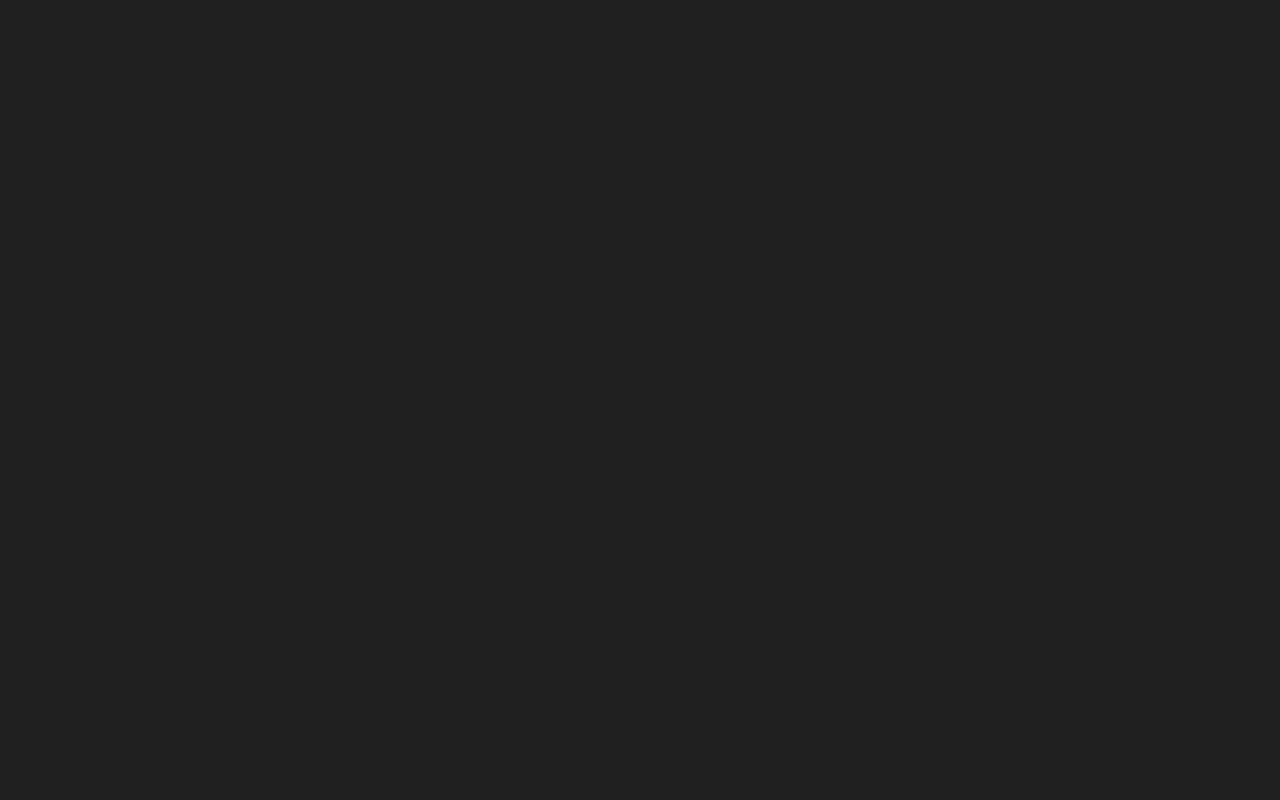
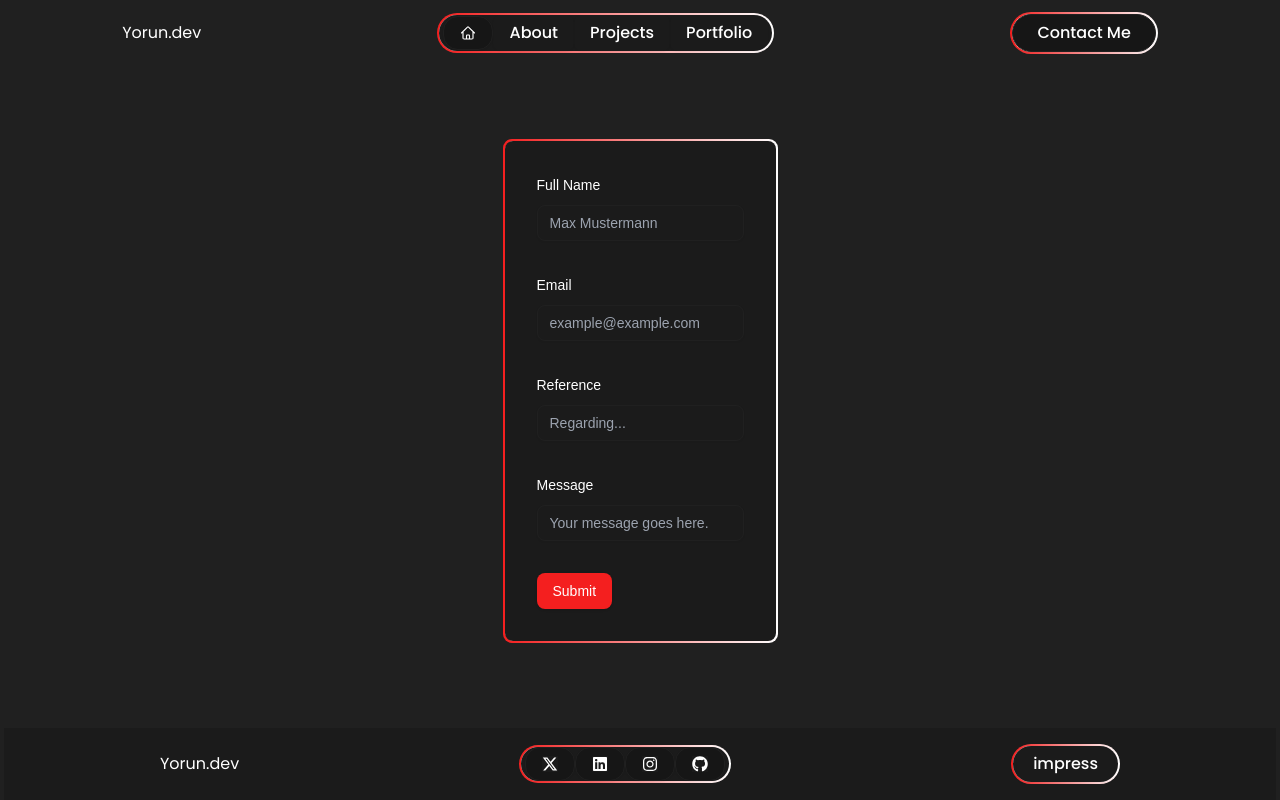
Before and after one commit to BambusTM/YorunFE, a Next.js app: page /contact in a window 1280 px wide. Built offline with nearby package versions, Linux system fonts and the light colour scheme.

Commit message:
added contact form and its page

```diff
--- a/package.json
+++ b/package.json
@@ -12,9 +12,11 @@
     "@fortawesome/free-brands-svg-icons": "^6.6.0",
     "@fortawesome/free-solid-svg-icons": "^6.6.0",
     "@fortawesome/react-fontawesome": "^0.2.2",
+    "@hookform/resolvers": "^3.9.1",
     "@radix-ui/react-accordion": "^1.2.1",
     "@radix-ui/react-avatar": "^1.1.1",
     "@radix-ui/react-icons": "^1.3.0",
+    "@radix-ui/react-label": "^2.1.0",
     "@radix-ui/react-slot": "^1.1.0",
     "@radix-ui/react-toast": "^1.2.2",
     "class-variance-authority": "^0.7.0",
@@ -23,8 +25,10 @@
     "next": "15.0.1",
     "react": "^18.3.1",
     "react-dom": "^18.3.1",
+    "react-hook-form": "^7.53.1",
     "tailwind-merge": "^2.5.4",
-    "tailwindcss-animate": "^1.0.7"
+    "tailwindcss-animate": "^1.0.7",
+    "zod": "^3.23.8"
   },
   "devDependencies": {
     "@types/node": "^20",
--- a/src/app/contact/page.tsx
+++ b/src/app/contact/page.tsx
@@ -1,6 +1,15 @@
+import NavBar from "@/components/organisms/NavBar";
+import Footer from "@/components/organisms/Footer";
+import ContactCard from "@/components/organisms/ContactCard";
+
 export default function Contact() {
     return (
-        <>
-        </>
+        <div className="min-h-screen flex justify-between flex-col px-1">
+            <NavBar/>
+            <div className="space-y-4 flex justify-around">
+                <ContactCard/>
+            </div>
+            <Footer/>
+        </div>
     );
 }
--- /dev/null
+++ b/src/components/molecules/ContactForm.tsx
@@ -0,0 +1,86 @@
+"use client"
+
+import { zodResolver } from "@hookform/resolvers/zod"
+import { useForm } from "react-hook-form"
+import { z } from "zod"
+
+import { Button } from "@/components/ui/button"
+import {
+    Form,
+    FormControl,
+    FormField,
+    FormItem,
+    FormLabel,
+    FormMessage,
+} from "@/components/ui/form"
+import { Input } from "@/components/ui/input"
+
+const inputFields = [
+    {
+        name: "name",
+        label: "Full Name",
+        placeholder: "Max Mustermann",
+    },
+    {
+        name: "email",
+        label: "Email",
+        placeholder: "example@example.com",
+    },
+    {
+        name: "reference",
+        label: "Reference",
+        placeholder: "Regarding...",
+    },
+    {
+        name: "message",
+        label: "Message",
+        placeholder: "Your message goes here.",
+    },
+]
+
+const formSchema = z.object({
+    name: z.string().min(2, { message: "Name must be at least 2 characters." }),
+    email: z.string().email({ message: "Please use a valid email format." }),
+    message: z.string().min(10, { message: "Message must be at least 10 characters." }),
+})
+
+export function ContactForm() {
+    const form = useForm<z.infer<typeof formSchema>>({
+        resolver: zodResolver(formSchema),
+        defaultValues: {
+            name: "",
+            email: "",
+            message: "",
+        },
+    })
+
+    function onSubmit(values: z.infer<typeof formSchema>) {
+        console.log(values)
+    }
+
+    return (
+        <Form {...form}>
+            <form onSubmit={form.handleSubmit(onSubmit)} className="space-y-8">
+                {inputFields.map((fieldData) => (
+                    <FormField
+                        key={fieldData.name}
+                        control={form.control}
+                        name={fieldData.name as keyof z.infer<typeof formSchema>}
+                        render={({ field }) => (
+                            <FormItem>
+                                <FormLabel>
+                                    {fieldData.label}
+                                </FormLabel>
+                                <FormControl>
+                                    <Input placeholder={fieldData.placeholder} {...field} />
+                                </FormControl>
+                                <FormMessage />
+                            </FormItem>
+                        )}
+                    />
+                ))}
+                <Button type="submit">Submit</Button>
+            </form>
+        </Form>
+    );
+}
--- /dev/null
+++ b/src/components/organisms/ContactCard.tsx
@@ -0,0 +1,12 @@
+import GradientBorder from "@/components/atoms/GradiantBorder";
+import {ContactForm} from "@/components/molecules/ContactForm";
+
+export default function ContactCard() {
+    return (
+        <GradientBorder borderRadius={9}>
+            <div className="mx-auto bg-border rounded-sm p-8 w-full">
+                <ContactForm/>
+            </div>
+        </GradientBorder>
+    );
+}
--- /dev/null
+++ b/src/components/ui/form.tsx
@@ -0,0 +1,178 @@
+"use client"
+
+import * as React from "react"
+import * as LabelPrimitive from "@radix-ui/react-label"
+import { Slot } from "@radix-ui/react-slot"
+import {
+  Controller,
+  ControllerProps,
+  FieldPath,
+  FieldValues,
+  FormProvider,
+  useFormContext,
+} from "react-hook-form"
+
+import { cn } from "@/lib/utils"
+import { Label } from "@/components/ui/label"
+
+const Form = FormProvider
+
+type FormFieldContextValue<
+  TFieldValues extends FieldValues = FieldValues,
+  TName extends FieldPath<TFieldValues> = FieldPath<TFieldValues>
+> = {
+  name: TName
+}
+
+const FormFieldContext = React.createContext<FormFieldContextValue>(
+  {} as FormFieldContextValue
+)
+
+const FormField = <
+  TFieldValues extends FieldValues = FieldValues,
+  TName extends FieldPath<TFieldValues> = FieldPath<TFieldValues>
+>({
+  ...props
+}: ControllerProps<TFieldValues, TName>) => {
+  return (
+    <FormFieldContext.Provider value={{ name: props.name }}>
+      <Controller {...props} />
+    </FormFieldContext.Provider>
+  )
+}
+
+const useFormField = () => {
+  const fieldContext = React.useContext(FormFieldContext)
+  const itemContext = React.useContext(FormItemContext)
+  const { getFieldState, formState } = useFormContext()
+
+  const fieldState = getFieldState(fieldContext.name, formState)
+
+  if (!fieldContext) {
+    throw new Error("useFormField should be used within <FormField>")
+  }
+
+  const { id } = itemContext
+
+  return {
+    id,
+    name: fieldContext.name,
+    formItemId: `${id}-form-item`,
+    formDescriptionId: `${id}-form-item-description`,
+    formMessageId: `${id}-form-item-message`,
+    ...fieldState,
+  }
+}
+
+type FormItemContextValue = {
+  id: string
+}
+
+const FormItemContext = React.createContext<FormItemContextValue>(
+  {} as FormItemContextValue
+)
+
+const FormItem = React.forwardRef<
+  HTMLDivElement,
+  React.HTMLAttributes<HTMLDivElement>
+>(({ className, ...props }, ref) => {
+  const id = React.useId()
+
+  return (
+    <FormItemContext.Provider value={{ id }}>
+      <div ref={ref} className={cn("space-y-2", className)} {...props} />
+    </FormItemContext.Provider>
+  )
+})
+FormItem.displayName = "FormItem"
+
+const FormLabel = React.forwardRef<
+  React.ElementRef<typeof LabelPrimitive.Root>,
+  React.ComponentPropsWithoutRef<typeof LabelPrimitive.Root>
+>(({ className, ...props }, ref) => {
+  const { error, formItemId } = useFormField()
+
+  return (
+    <Label
+      ref={ref}
+      className={cn(error && "text-destructive", className)}
+      htmlFor={formItemId}
+      {...props}
+    />
+  )
+})
+FormLabel.displayName = "FormLabel"
+
+const FormControl = React.forwardRef<
+  React.ElementRef<typeof Slot>,
+  React.ComponentPropsWithoutRef<typeof Slot>
+>(({ ...props }, ref) => {
+  const { error, formItemId, formDescriptionId, formMessageId } = useFormField()
+
+  return (
+    <Slot
+      ref={ref}
+      id={formItemId}
+      aria-describedby={
+        !error
+          ? `${formDescriptionId}`
+          : `${formDescriptionId} ${formMessageId}`
+      }
+      aria-invalid={!!error}
+      {...props}
+    />
+  )
+})
+FormControl.displayName = "FormControl"
+
+const FormDescription = React.forwardRef<
+  HTMLParagraphElement,
+  React.HTMLAttributes<HTMLParagraphElement>
+>(({ className, ...props }, ref) => {
+  const { formDescriptionId } = useFormField()
+
+  return (
+    <p
+      ref={ref}
+      id={formDescriptionId}
+      className={cn("text-[0.8rem] text-muted-foreground", className)}
+      {...props}
+    />
+  )
+})
+FormDescription.displayName = "FormDescription"
+
+const FormMessage = React.forwardRef<
+  HTMLParagraphElement,
+  React.HTMLAttributes<HTMLParagraphElement>
+>(({ className, children, ...props }, ref) => {
+  const { error, formMessageId } = useFormField()
+  const body = error ? String(error?.message) : children
+
+  if (!body) {
+    return null
+  }
+
+  return (
+    <p
+      ref={ref}
+      id={formMessageId}
+      className={cn("text-[0.8rem] font-medium text-destructive", className)}
+      {...props}
+    >
+      {body}
+    </p>
+  )
+})
+FormMessage.displayName = "FormMessage"
+
+export {
+  useFormField,
+  Form,
+  FormItem,
+  FormLabel,
+  FormControl,
+  FormDescription,
+  FormMessage,
+  FormField,
+}
--- /dev/null
+++ b/src/components/ui/input.tsx
@@ -0,0 +1,25 @@
+import * as React from "react"
+
+import { cn } from "@/lib/utils"
+
+export interface InputProps
+  extends React.InputHTMLAttributes<HTMLInputElement> {}
+
+const Input = React.forwardRef<HTMLInputElement, InputProps>(
+  ({ className, type, ...props }, ref) => {
+    return (
+      <input
+        type={type}
+        className={cn(
+          "flex h-9 w-full rounded-md border border-input bg-transparent px-3 py-1 text-sm shadow-sm transition-colors file:border-0 file:bg-transparent file:text-sm file:font-medium file:text-foreground placeholder:text-muted-foreground focus-visible:outline-none focus-visible:ring-1 focus-visible:ring-ring disabled:cursor-not-allowed disabled:opacity-50",
+          className
+        )}
+        ref={ref}
+        {...props}
+      />
+    )
+  }
+)
+Input.displayName = "Input"
+
+export { Input }
--- /dev/null
+++ b/src/components/ui/label.tsx
@@ -0,0 +1,26 @@
+"use client"
+
+import * as React from "react"
+import * as LabelPrimitive from "@radix-ui/react-label"
+import { cva, type VariantProps } from "class-variance-authority"
+
+import { cn } from "@/lib/utils"
+
+const labelVariants = cva(
+  "text-sm font-medium leading-none peer-disabled:cursor-not-allowed peer-disabled:opacity-70"
+)
+
+const Label = React.forwardRef<
+  React.ElementRef<typeof LabelPrimitive.Root>,
+  React.ComponentPropsWithoutRef<typeof LabelPrimitive.Root> &
+    VariantProps<typeof labelVariants>
+>(({ className, ...props }, ref) => (
+  <LabelPrimitive.Root
+    ref={ref}
+    className={cn(labelVariants(), className)}
+    {...props}
+  />
+))
+Label.displayName = LabelPrimitive.Root.displayName
+
+export { Label }
--- /dev/null
+++ b/src/components/ui/textarea.tsx
@@ -0,0 +1,24 @@
+import * as React from "react"
+
+import { cn } from "@/lib/utils"
+
+export interface TextareaProps
+  extends React.TextareaHTMLAttributes<HTMLTextAreaElement> {}
+
+const Textarea = React.forwardRef<HTMLTextAreaElement, TextareaProps>(
+  ({ className, ...props }, ref) => {
+    return (
+      <textarea
+        className={cn(
+          "flex min-h-[60px] w-full rounded-md border border-input bg-transparent px-3 py-2 text-sm shadow-sm placeholder:text-muted-foreground focus-visible:outline-none focus-visible:ring-1 focus-visible:ring-ring disabled:cursor-not-allowed disabled:opacity-50",
+          className
+        )}
+        ref={ref}
+        {...props}
+      />
+    )
+  }
+)
+Textarea.displayName = "Textarea"
+
+export { Textarea }
```
Also changed, not shown: 1 other file (tests, documents, lock files or other folders).
